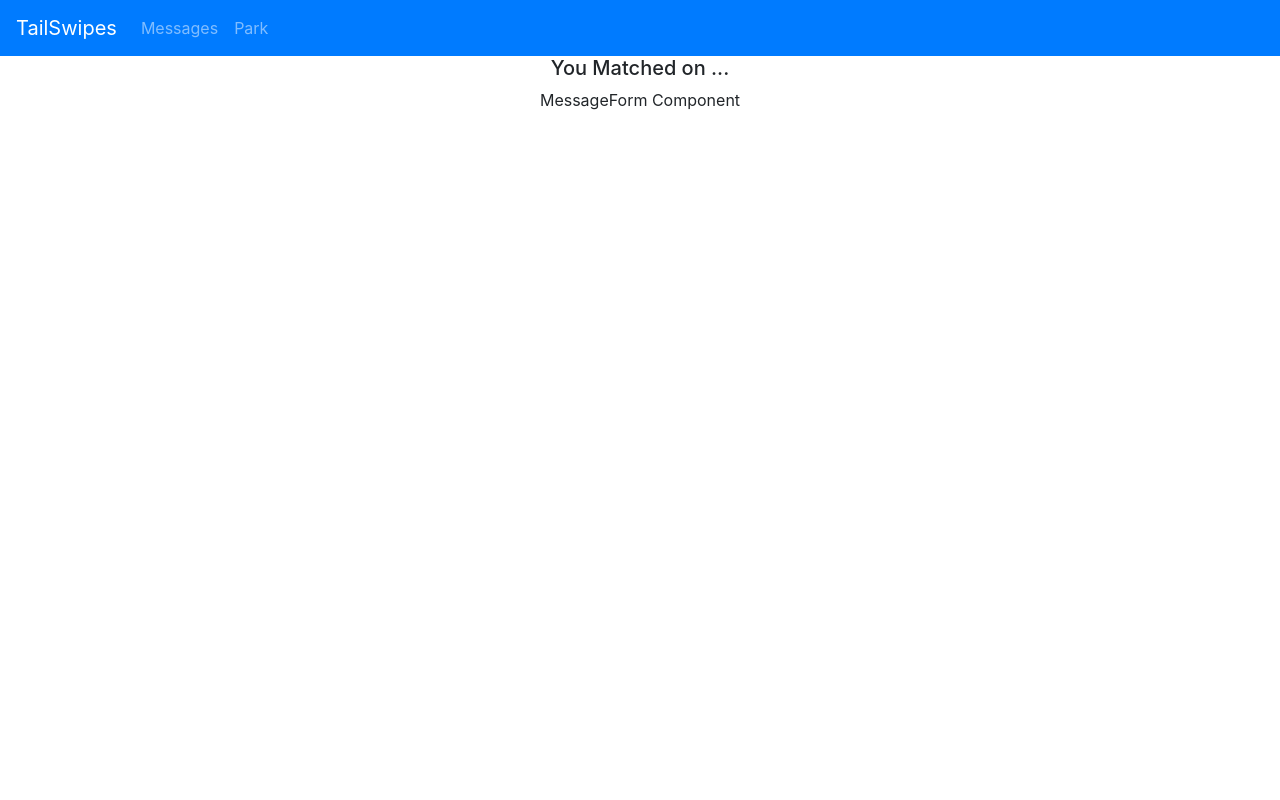
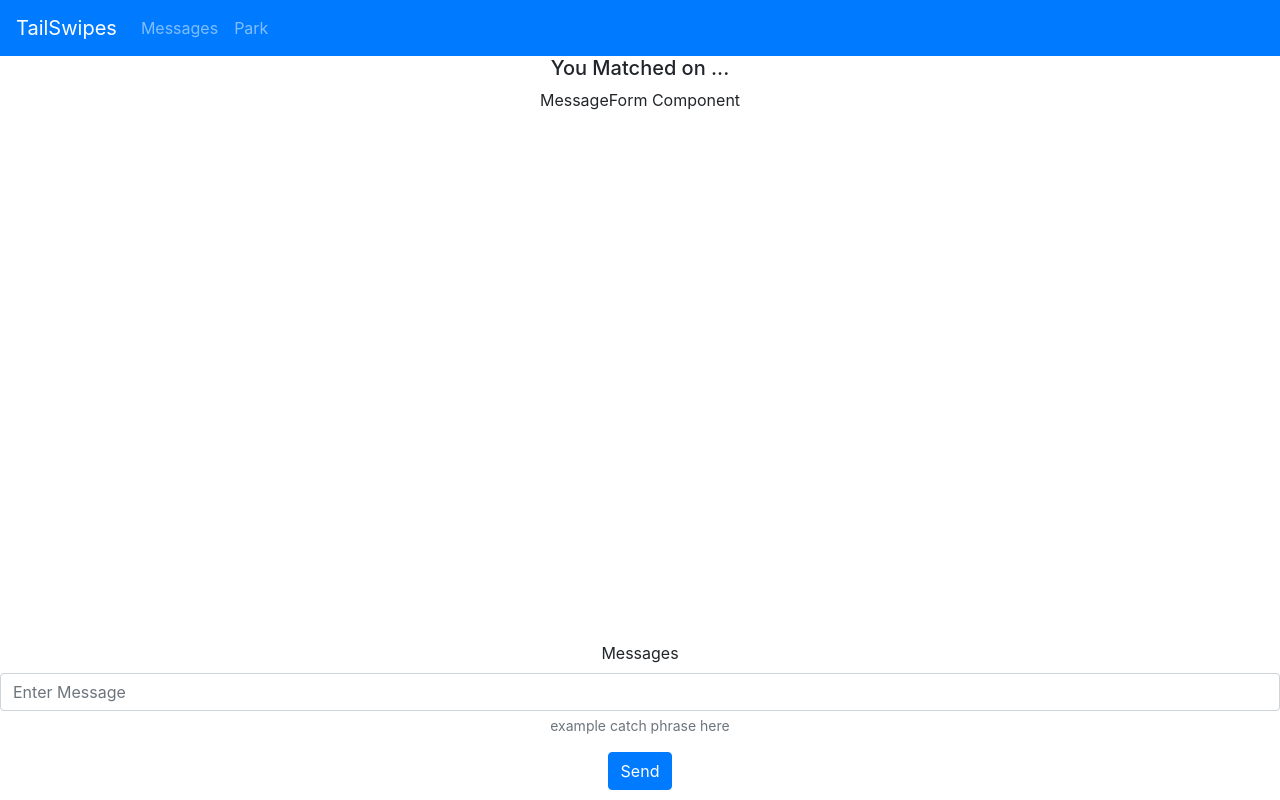
Before and after one commit to glennanj1/tail-swipes, a React (Create React App) app: page /messages/1 in a window 1280 px wide. Built offline with nearby package versions, Linux system fonts and the light colour scheme; what google-maps-react would draw is missing.

Commit message:
imported message form and added props

```diff
--- a/src/containers/UserMessages.js
+++ b/src/containers/UserMessages.js
@@ -1,8 +1,14 @@
 import React from 'react'
 import Navigation from '../components/Navigation'
+import MessageForm from '../components/MessageForm'
 
 
 export default class Messages extends React.Component {
+
+    handleSubmit = e => {
+        e.preventDefault();
+        //action to send message
+    }
 
     render() {
         return (
@@ -10,6 +16,7 @@ export default class Messages extends React.Component {
                 <Navigation />
                 <h5>You Matched on ... </h5>
                 MessageForm Component
+                <MessageForm handleSubmit={this.handleSubmit} />
             </div>
         )
     }
```
